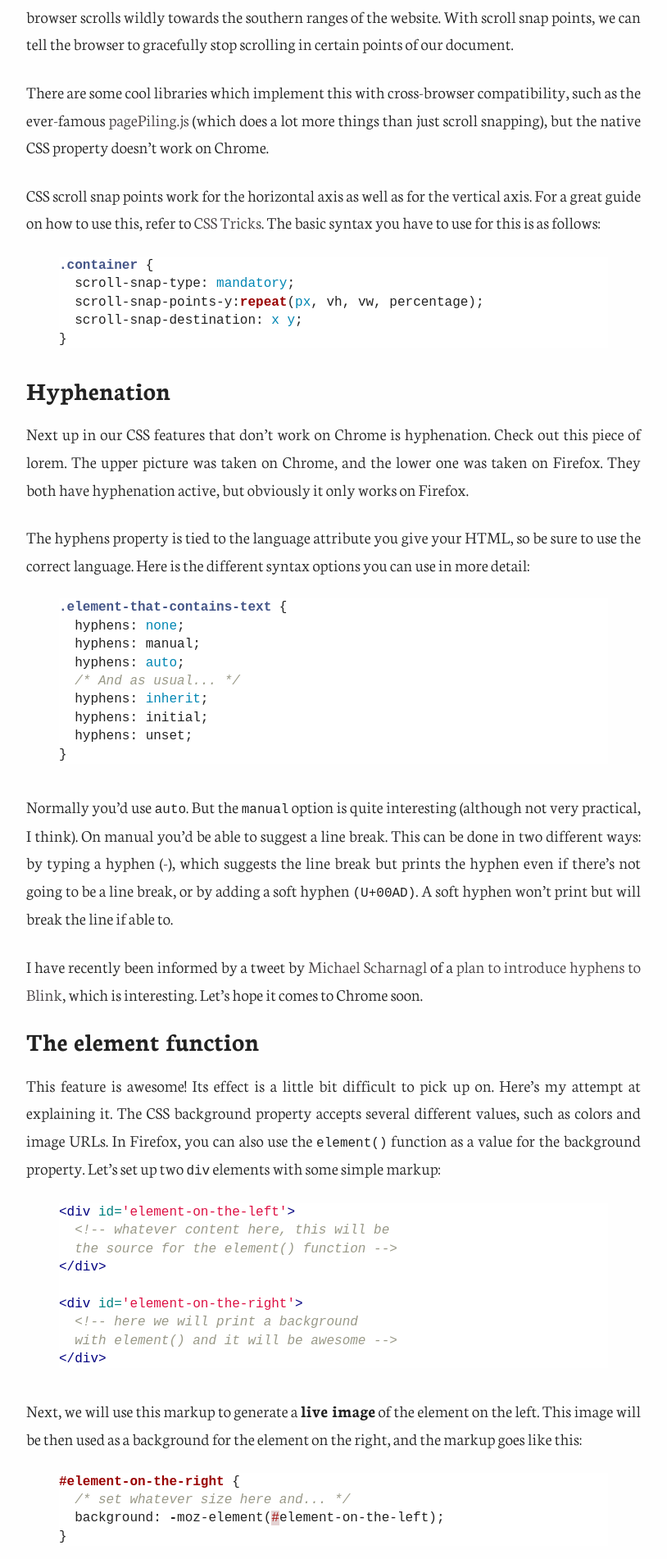
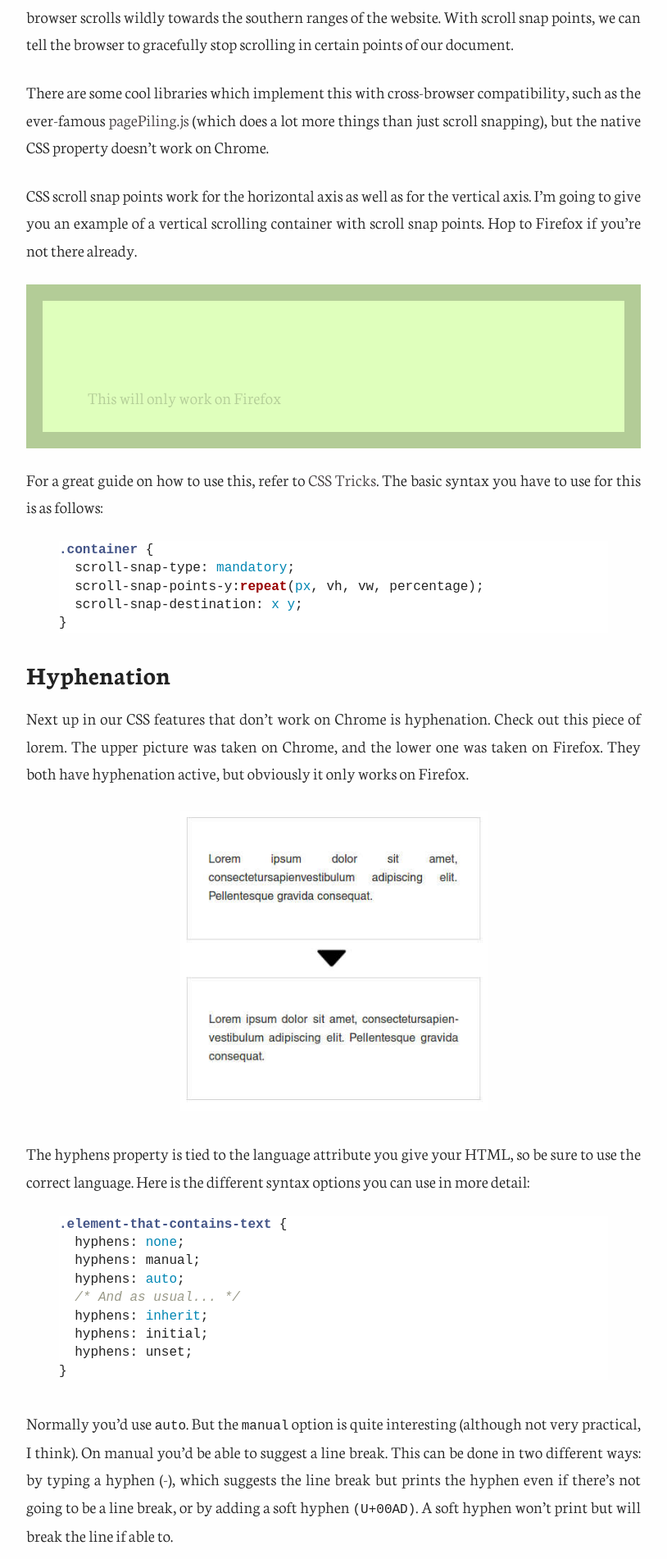
Before and after one commit to fnune/fnune.github.io, a Jekyll site: the page built from _posts/2016-05-02-css-features-that-firefox-supports-but-chrome-doesnt.markdown, in a window 1280 px wide. Shown: the part 1100-3002 px from the top of the page at 82% size, without its empty margins (233-1047 px from the left). Built offline with Jekyll 4.4.1, drawn with Linux system fonts in a browser that asks for light colours; comment, search, counter and statistics services are not loaded; some of the changed text lies outside the part shown.

Commit message:
Add images and code examples to css features post

```diff
--- a/_posts/2016-05-02-css-features-that-firefox-supports-but-chrome-doesnt.markdown
+++ b/_posts/2016-05-02-css-features-that-firefox-supports-but-chrome-doesnt.markdown
@@ -13,7 +13,21 @@ Scroll snap points, in case you haven’t heard of them yet, are a way of introd
 
 There are some cool libraries which implement this with cross-browser compatibility, such as the ever-famous [pagePiling.js](https://github.com/alvarotrigo/pagePiling.js) (which does a lot more things than just scroll snapping), but the native CSS property doesn’t work on Chrome.
 
-CSS scroll snap points work for the horizontal axis as well as for the vertical axis. For a great guide on how to use this, refer to [CSS Tricks](https://css-tricks.com/introducing-css-scroll-snap-points/). The basic syntax you have to use for this is as follows:
+CSS scroll snap points work for the horizontal axis as well as for the vertical axis. I'm going to give you an example of a vertical scrolling container with scroll snap points. Hop to Firefox if you're not there already.
+
+<div style="position:relative; max-height:200px; -webkit-overflow-scrolling: touch; scroll-snap-type: mandatory; scroll-snap-destination: 0% 100%; scroll-snap-points-y: repeat(200px); overflow:auto;">
+  <p style="position:absolute; bottom:10%; left:10%; color:rgba(0,0,0,0.2);">This will only work on Firefox</p>
+  <div style="box-sizing:border-box; border:20px solid rgba(0,0,0,0.2); width:100%; height:200px; background:#DFFFBC;">
+  </div>
+  <div style="box-sizing:border-box; border:20px solid rgba(0,0,0,0.2); width:100%; height:200px; background:#FFCAB6;">
+  </div>
+  <div style="box-sizing:border-box; border:20px solid rgba(0,0,0,0.2); width:100%; height:200px; background:#CCFFFF;">
+  </div>
+  <div style="box-sizing:border-box; border:20px solid rgba(0,0,0,0.2); width:100%; height:200px; background:#FFD5FE;">
+  </div>
+</div>
+
+For a great guide on how to use this, refer to [CSS Tricks](https://css-tricks.com/introducing-css-scroll-snap-points/). The basic syntax you have to use for this is as follows:
 
 {% highlight css %}
 .container {
@@ -26,6 +40,10 @@ CSS scroll snap points work for the horizontal axis as well as for the vertical
 ## Hyphenation
 
 Next up in our CSS features that don’t work on Chrome is hyphenation. Check out this piece of lorem. The upper picture was taken on Chrome, and the lower one was taken on Firefox. They both have hyphenation active, but obviously it only works on Firefox.
+
+<div class='post-image post-image--small'>
+  <img src='/img/css-features-chrome-firefox/hyphenation.jpg' alt='Hyphenation in Chrome vs Firefox' />
+</div>
 
 The hyphens property is tied to the language attribute you give your HTML, so be sure to use the correct language. Here is the different syntax options you can use in more detail:
 
@@ -82,6 +100,21 @@ Now, at first I thought this was cool, but not extremely useful. Until I saw [t
 
 *Update:* This has been added to Chrome in version 56. Hurray!
 
+No idea how this one went past my sight for the original list. Thanks to reddit user <a href="https://www.reddit.com/user/Graftak9000" target="_blank">Graftak9000</a>, <a href="https://twitter.com/geoffrey_crofte" target="_blank">Geoffrey Crofte</a> and Nathan here in the comments for pointing this one out.
+
+<div style="position:relative; max-height:200px; overflow:auto;">
+  <p style="position:absolute; bottom:10%; left:10%; color:rgba(0,0,0,0.2);">Scroll down. This will work on Firefox and (now) Chrome 56+</p>
+  <div style="box-sizing:border-box; border:20px solid rgba(0,0,0,0.2); width:100%; height:200px; background:#FFCAB6;">
+  </div>
+  <div style="box-sizing:border-box; border:20px solid rgba(0,0,0,0.2); width:100%; height:80px; background:#DFFFBC; position:sticky; top:0;">
+  <p style="text-align:center; display:block; line-height: 0; color:rgba(0,0,0,0.2);">This sticks to the specified 'top' value without any JS.</p>
+  </div>
+  <div style="box-sizing:border-box; border:20px solid rgba(0,0,0,0.2); width:100%; height:200px; background:#CCFFFF;">
+  </div>
+  <div style="box-sizing:border-box; border:20px solid rgba(0,0,0,0.2); width:100%; height:200px; background:#FFD5FE;">
+  </div>
+</div>
+
 This property value solves the issue that many modern websites using as sticky header have. Nowadays, cross-browser implementations of a sticky header (or sidebar, or whatever) effect include JavaScript in one way or another. Elements with this property will behave as a relative positioned element until it reaches a threshold specified by its top property, at which point it will behave as a fixed position element. I guess the demo up there is self-explanatory. Here’s the syntax for sticky elements:
 
 {% highlight css %}
--- a/_sass/modules/post/_rules.scss
+++ b/_sass/modules/post/_rules.scss
@@ -111,6 +111,17 @@
         }
     }
 
+    .post-image--small {
+        display: flex;
+        justify-content: center;
+
+        img,
+        video {
+            width: auto;
+            max-width: 50%;
+        }
+    }
+
     .post-image--split {
         @include min-breakpoint($image-splitting-breakpoint) {
             margin-right: -1 * $post-image-split-gutter;
```
Also changed, not shown: img/css-features-chrome-firefox/hyphenation.jpg (added).
